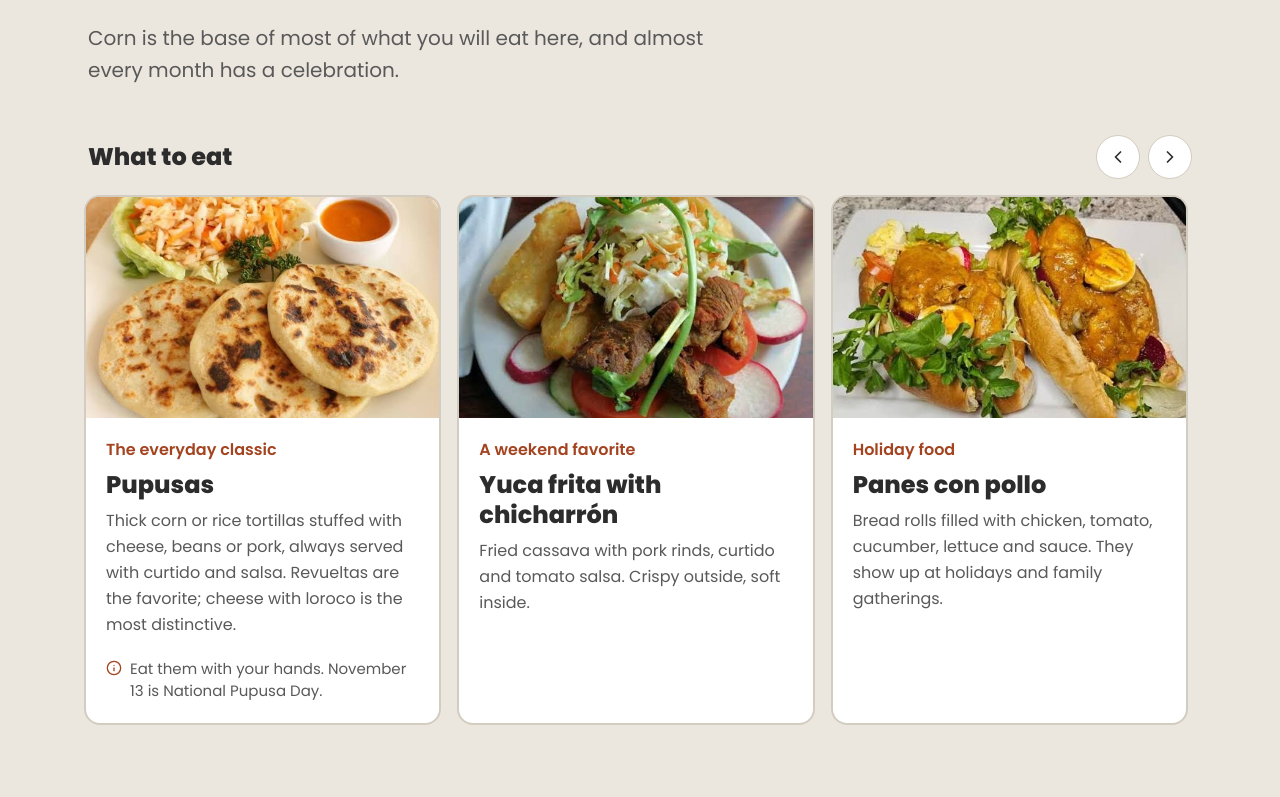
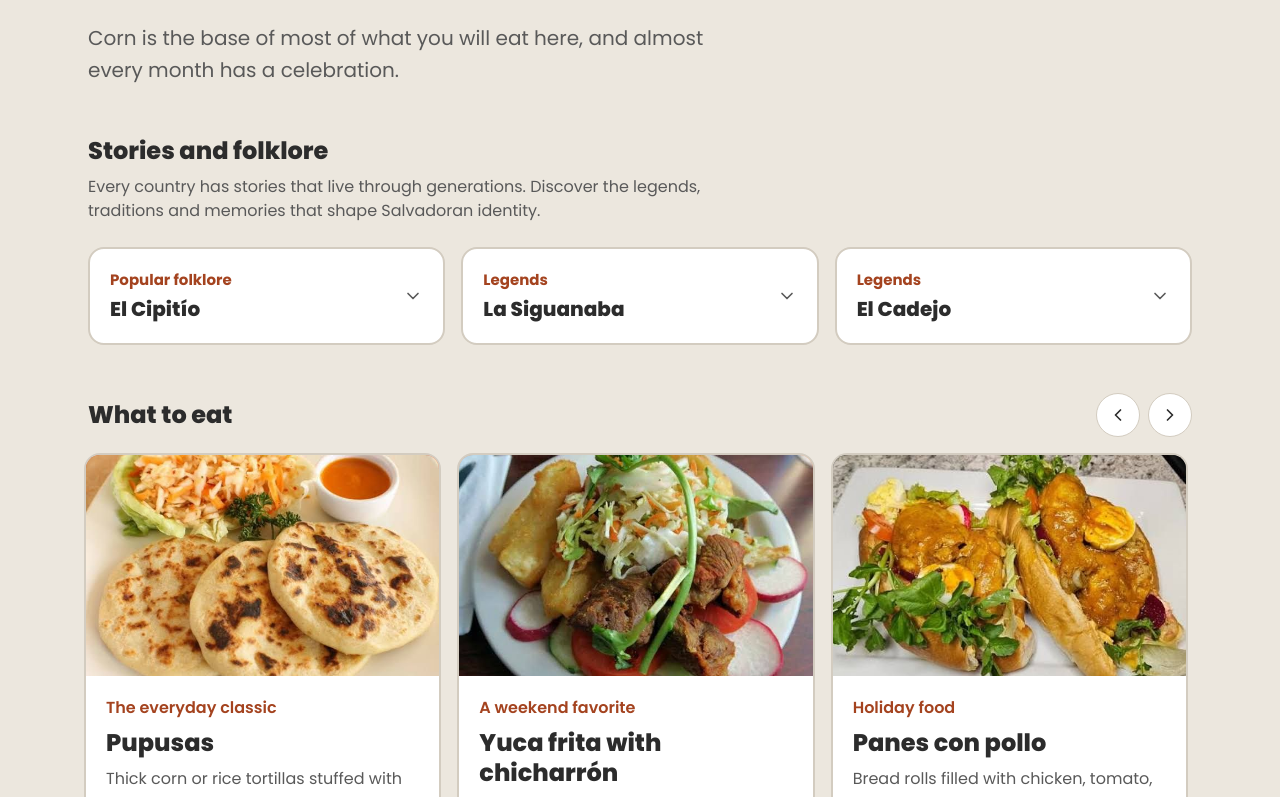
Before and after one commit to intercambioentranteesen-it/BookletSV, a Next.js app: page / in a window 1280 px wide. Shown: the part 3143-3940 px from the top of the page. Built offline with nearby package versions, Linux system fonts and the light colour scheme; no server answers.

Commit message:
Add culture stories section to Flavors component
Added a new section for culture stories with details and summaries for each story.

```diff
--- a/src/components/sections/Flavors.tsx
+++ b/src/components/sections/Flavors.tsx
@@ -113,6 +113,55 @@ export function Flavors({ content }: { content: FlavorsContent }) {
           {t(content.title)}
         </h2>
         <p className="mt-4 max-w-2xl text-xl leading-relaxed text-graphite">{t(content.intro)}</p>
+        {/* Cultura: leyendas e historias */}
+<section className="mt-12" aria-labelledby="culture-stories-title">
+  <h3
+    id="culture-stories-title"
+    className="text-2xl font-extrabold"
+  >
+    {t(content.cultureTitle)}
+  </h3>
+
+  <p className="mt-2 max-w-2xl text-graphite">
+    {t(content.cultureIntro)}
+  </p>
+
+  <div className="mt-6 grid gap-4 md:grid-cols-2 lg:grid-cols-3">
+    {content.stories.map((story) => (
+      <details
+        key={story.id}
+        className="group flex flex-col rounded-card border-2 border-line bg-white p-5"
+      >
+        <summary className="flex min-h-12 cursor-pointer list-none items-center justify-between gap-3 [&::-webkit-details-marker]:hidden">
+          <div>
+            <p className="text-caption font-bold text-terra-deep">
+              {t(story.category)}
+            </p>
+
+            <h4 className="mt-1 text-xl font-extrabold">
+              {t(story.name)}
+            </h4>
+          </div>
+
+          <ChevronDown
+            aria-hidden="true"
+            className="h-5 w-5 shrink-0 text-graphite transition-transform duration-200 group-open:rotate-180"
+          />
+        </summary>
+
+        <p className="mt-3 leading-relaxed text-graphite">
+          {t(story.summary)}
+        </p>
+
+        <div className="mt-3 border-t border-line pt-3">
+          <p className="text-sm leading-relaxed text-graphite">
+            {t(story.details)}
+          </p>
+        </div>
+      </details>
+    ))}
+  </div>
+</section>
 
         <div className="mt-12">
           <Carousel
```
